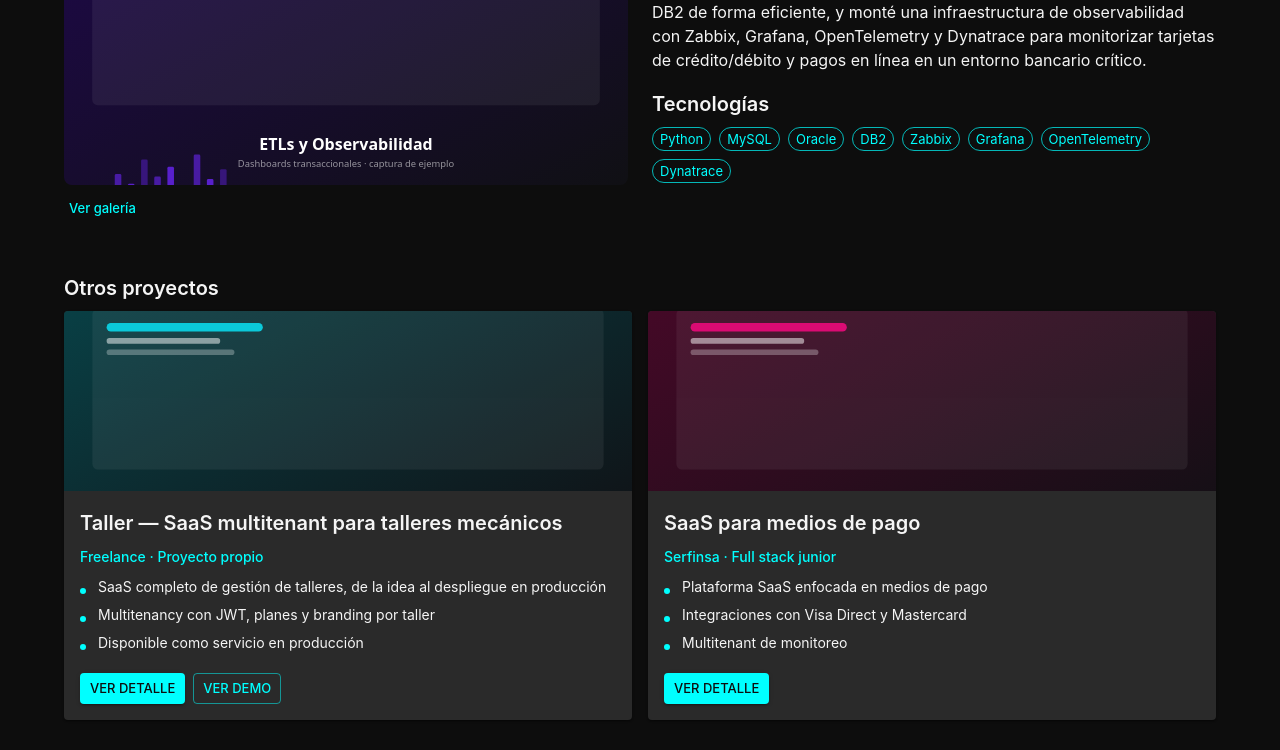
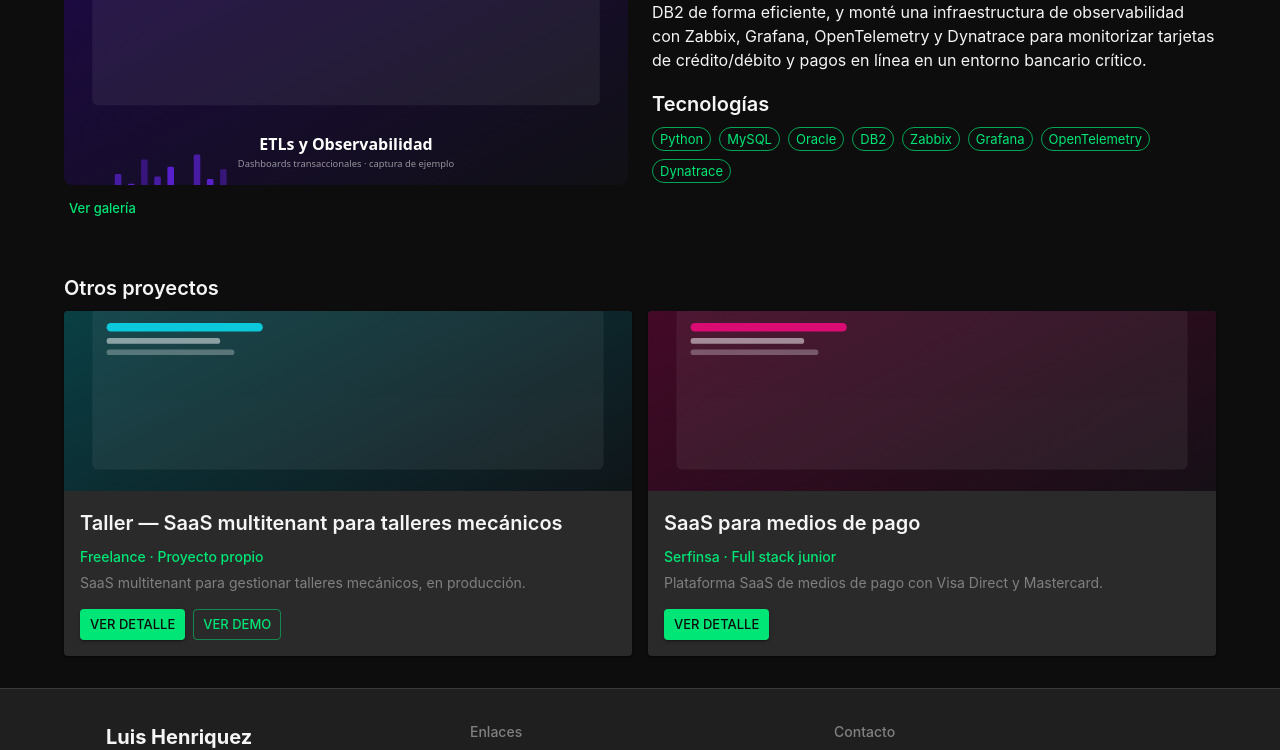
Before and after one commit to luisg210/portfolio, a React (Vite) app: page /portfolio/proyecto/etls-transaccionales in a window 1280 px wide. Shown: the part 365-1115 px from the top of the page. Built offline with nearby package versions, Linux system fonts and the light colour scheme.

Commit message:
Feat: Green accent theme and simplified project cards with short descriptions

```diff
--- a/index.html
+++ b/index.html
@@ -16,7 +16,7 @@
       content="Portafolio de Luis Henriquez: proyectos, experiencia y servicios de desarrollo full-stack."
     />
     <meta property="og:url" content="https://luisg210.github.io/portfolio/" />
-    <meta name="theme-color" content="#00ffff" />
+    <meta name="theme-color" content="#00e676" />
     <link rel="preconnect" href="https://fonts.googleapis.com" />
     <title>Luis Henriquez — Desarrollador Full-Stack</title>
   </head>
--- a/src/components/CardProject.tsx
+++ b/src/components/CardProject.tsx
@@ -4,9 +4,6 @@ import {
   Card,
   CardContent,
   CardMedia,
-  List,
-  ListItem,
-  ListItemText,
   Stack,
   Typography,
 } from '@mui/material';
@@ -41,27 +38,9 @@ export const CardProject = ({ project }: Props) => {
         <Typography variant="subtitle2" color="primary" gutterBottom>
           {pick(project.context, lang)}
         </Typography>
-        <List dense disablePadding>
-          {project.highlights.map(highlight => (
-            <ListItem key={highlight.es} disableGutters disablePadding>
-              <Box
-                sx={{
-                  width: 6,
-                  height: 6,
-                  borderRadius: '50%',
-                  bgcolor: 'primary.main',
-                  mr: 1.5,
-                  mt: 1,
-                  flexShrink: 0,
-                }}
-              />
-              <ListItemText
-                primary={pick(highlight, lang)}
-                primaryTypographyProps={{ variant: 'body2' }}
-              />
-            </ListItem>
-          ))}
-        </List>
+        <Typography variant="body2" color="text.secondary">
+          {pick(project.shortDescription, lang)}
+        </Typography>
       </CardContent>
       <Box sx={{ p: 2, pt: 0, mt: 'auto' }}>
         <Stack direction="row" spacing={1} flexWrap="wrap">
--- a/src/data/portfolio.ts
+++ b/src/data/portfolio.ts
@@ -73,6 +73,7 @@ export type ProjectType = {
   slug: string;
   title: Localized;
   context: Localized;
+  shortDescription: Localized;
   highlights: Localized[];
   longDescription: Localized;
   tech: string[];
@@ -90,6 +91,10 @@ export const projectsDescription: ProjectType[] = [
     context: {
       es: 'Banco Agricola · Analista de monitoreo',
       en: 'Banco Agricola · Monitoring Analyst',
+    },
+    shortDescription: {
+      es: 'ETLs en Python y observabilidad para tarjetas y pagos en línea.',
+      en: 'Python ETLs and observability for cards and online payments.',
     },
     highlights: [
       {
@@ -119,6 +124,10 @@ export const projectsDescription: ProjectType[] = [
       en: 'Taller — Multitenant SaaS for auto workshops',
     },
     context: { es: 'Freelance · Proyecto propio', en: 'Freelance · Own project' },
+    shortDescription: {
+      es: 'SaaS multitenant para gestionar talleres mecánicos, en producción.',
+      en: 'Multitenant SaaS for managing auto workshops, live in production.',
+    },
     highlights: [
       {
         es: 'SaaS completo de gestión de talleres, de la idea al despliegue en producción',
@@ -142,6 +151,10 @@ export const projectsDescription: ProjectType[] = [
     slug: 'saas-pagos',
     title: { es: 'SaaS para medios de pago', en: 'Payments SaaS' },
     context: { es: 'Serfinsa · Full stack junior', en: 'Serfinsa · Junior full-stack' },
+    shortDescription: {
+      es: 'Plataforma SaaS de medios de pago con Visa Direct y Mastercard.',
+      en: 'Payments SaaS platform with Visa Direct and Mastercard.',
+    },
     highlights: [
       {
         es: 'Plataforma SaaS enfocada en medios de pago',
--- a/src/theme.ts
+++ b/src/theme.ts
@@ -6,7 +6,7 @@ const getDesignTokens = (mode: PaletteMode) => ({
     ...(mode === 'dark'
       ? {
           primary: {
-            main: '#00ffff',
+            main: '#00e676',
             contrastText: '#0d0d0d',
           },
           secondary: {
@@ -23,7 +23,7 @@ const getDesignTokens = (mode: PaletteMode) => ({
         }
       : {
           primary: {
-            main: '#00838f',
+            main: '#2e7d32',
             contrastText: '#ffffff',
           },
           secondary: {
```
Also changed, not shown: 1 other file (tests, documents, lock files or other folders).
